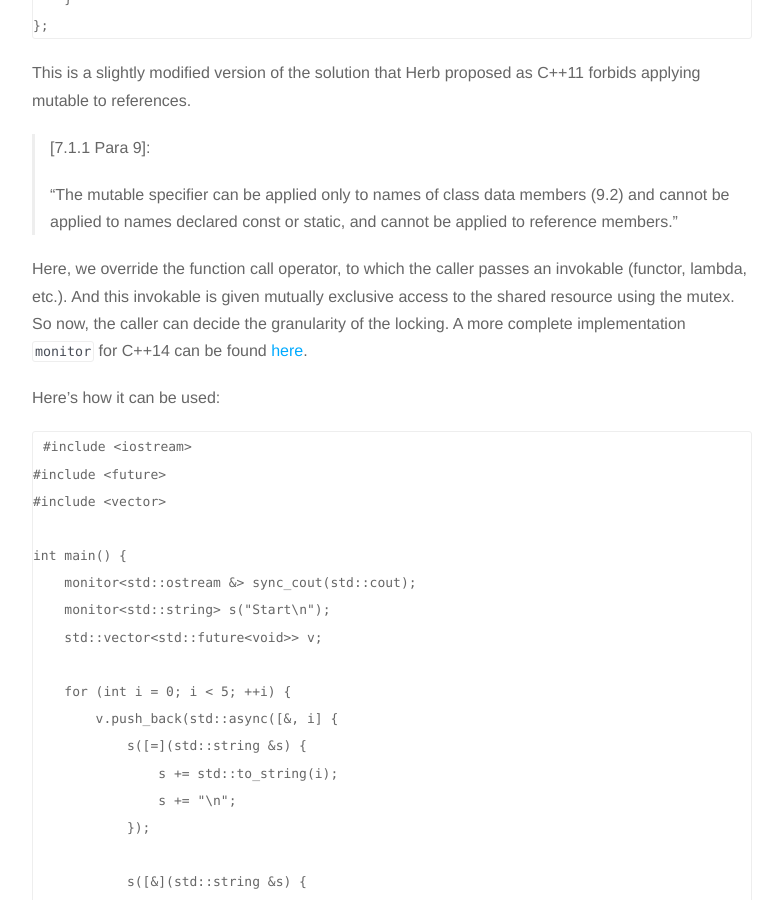
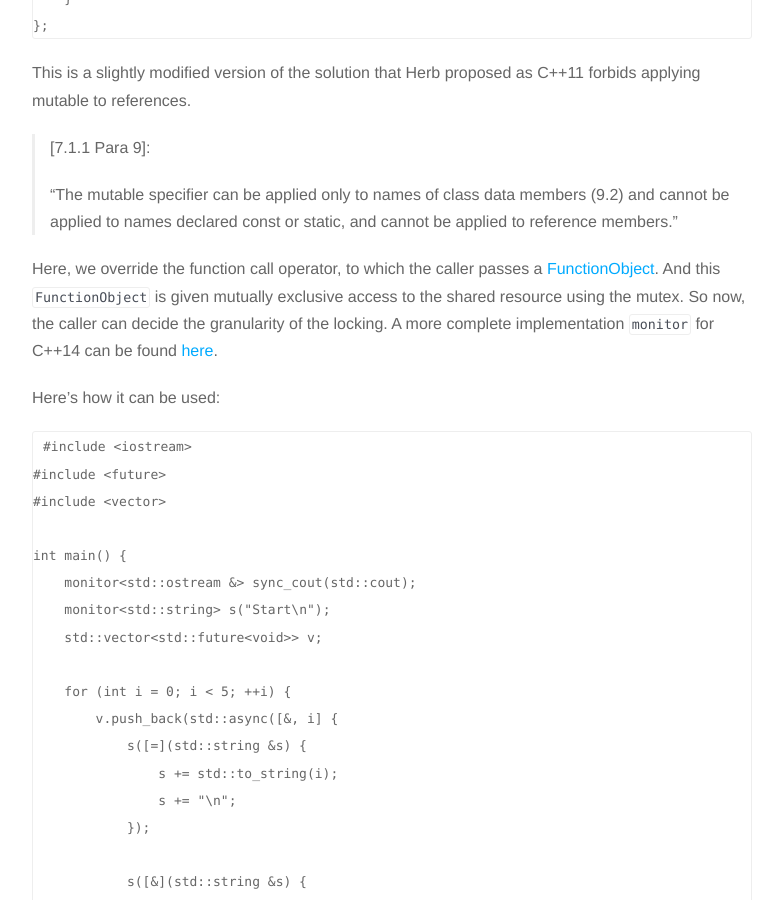
Before and after one commit to Sufi-Al-Hussaini/Sufi-Al-Hussaini.github.io, a Jekyll site: the page built from _posts/2017-10-14-monitor-pattern-c++.markdown, in a window 1280 px wide and 900 px high, scrolled down 3823 px. Shown: the whole window, without its empty margins (248-1031 px from the left). Built offline with Jekyll 4.4.1, drawn with Linux system fonts in a browser that asks for light colours; nearby versions of some CDN libraries; some web fonts are replaced; comment, search, counter and statistics services are not loaded; a style sheet for code colours, icons or effects is not loaded.

Commit message:
Minor post edits

```diff
--- a/_posts/2017-10-14-monitor-pattern-c++.markdown
+++ b/_posts/2017-10-14-monitor-pattern-c++.markdown
@@ -141,7 +141,7 @@ This is a slightly modified version of the solution that Herb proposed as C++11
 >
 >"The mutable specifier can be applied only to names of class data members (9.2) and cannot be applied to names declared const or static, and cannot be applied to reference members."
 
-Here, we override the function call operator, to which the caller passes an invokable (functor, lambda, etc.). And this invokable is given mutually exclusive access to the shared resource using the mutex. So now, the caller can decide the granularity of the locking.
+Here, we override the function call operator, to which the caller passes a [FunctionObject](http://en.cppreference.com/w/cpp/concept/FunctionObject). And this `FunctionObject` is given mutually exclusive access to the shared resource using the mutex. So now, the caller can decide the granularity of the locking.
 A more complete implementation `monitor` for C++14 can be found [here](https://gist.github.com/etam/9019865).
 
 Here's how it can be used:
--- a/_posts/2017-10-28-string-to-fw-int-c++.markdown
+++ b/_posts/2017-10-28-string-to-fw-int-c++.markdown
@@ -5,7 +5,6 @@ description: C++11 version of .NET's TryParse
 date: '2017-10-28 16:19:23'
 tags: c++
 ---
-
 
 ## A collection of functions that allow to convert a string representation of a number to its equivalent C++11 fixed width integer type (eg. uint8_t, int16_t, etc.).
 
```
